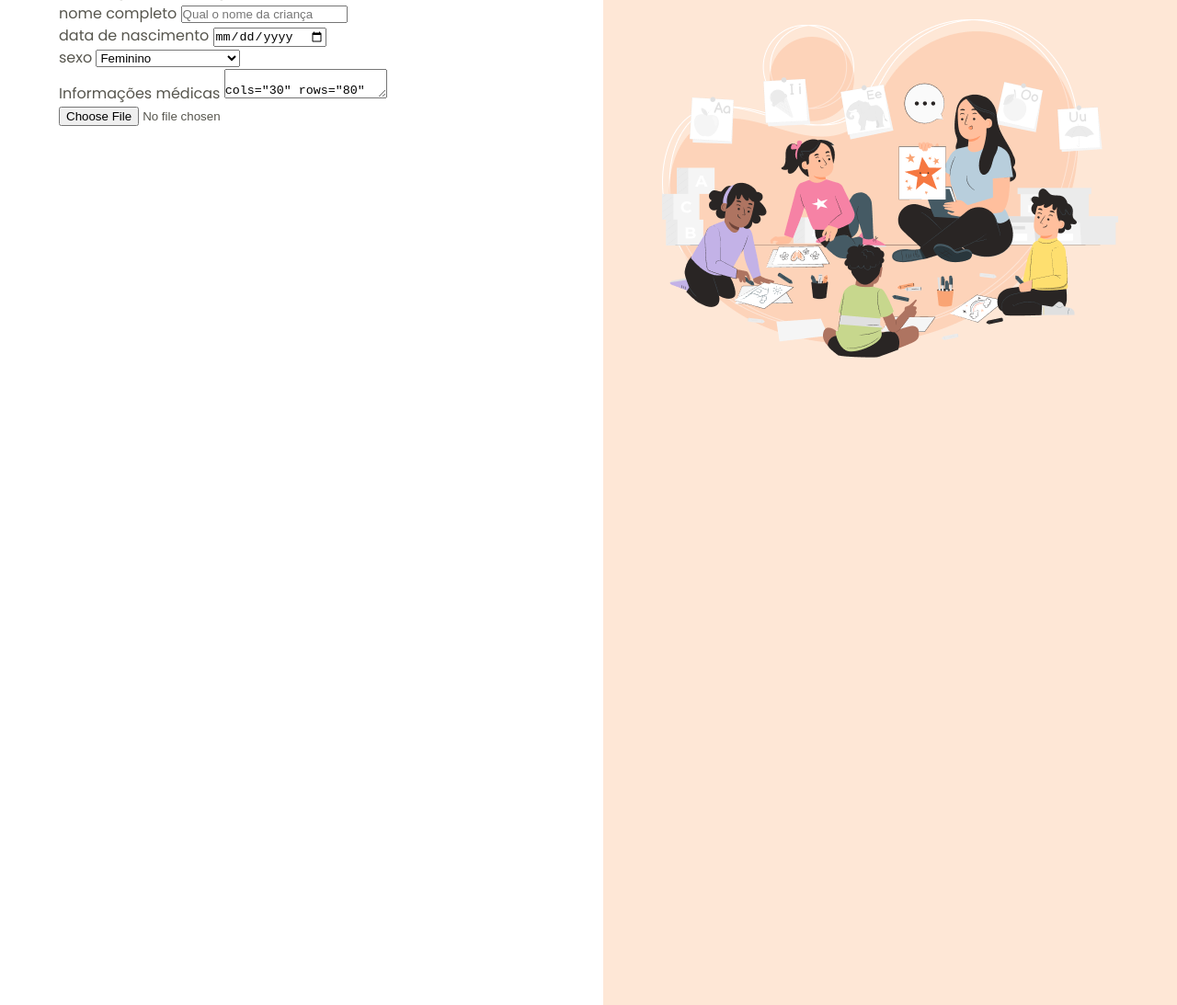
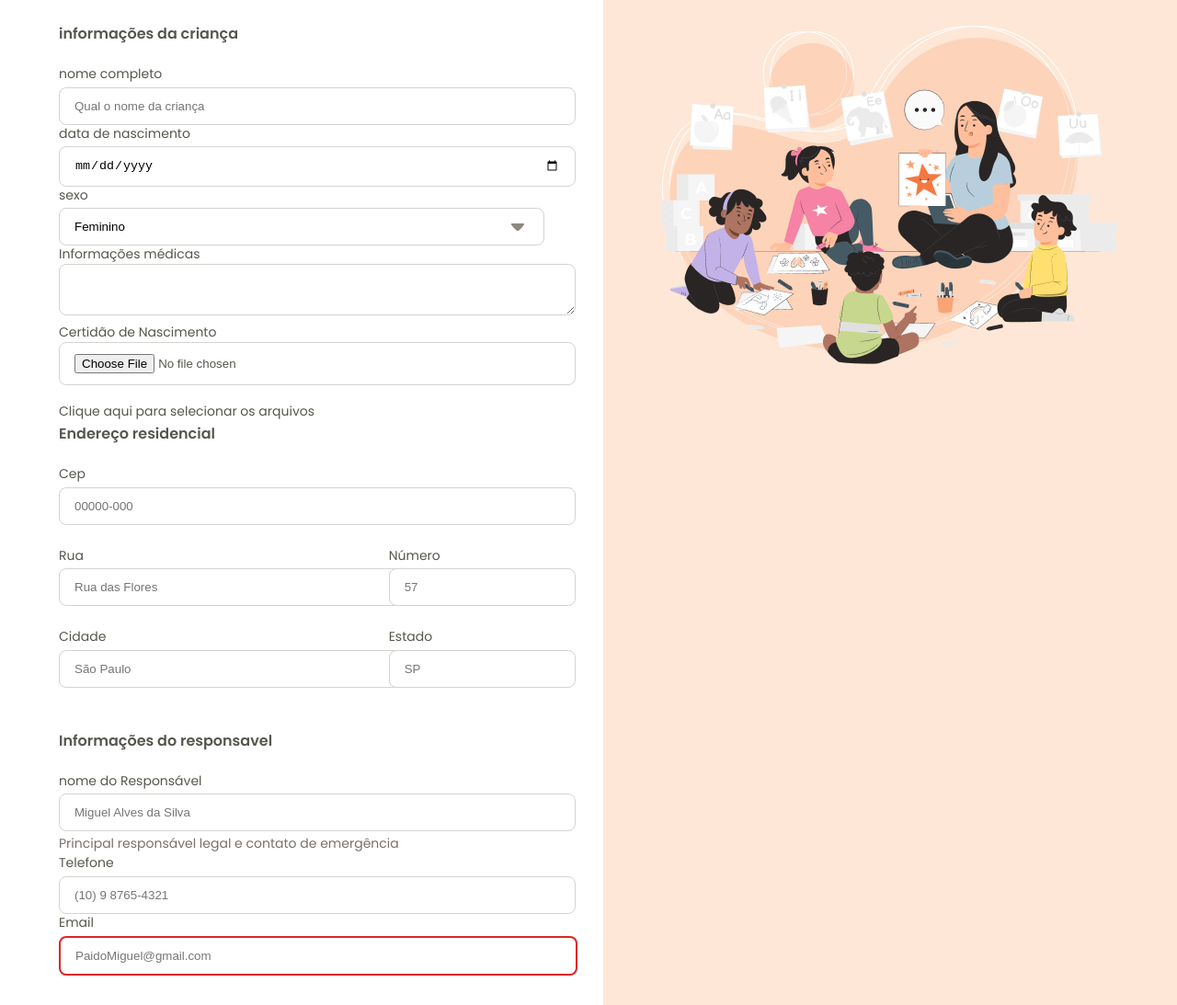
Before and after one commit to KauaEngineer/Enrolment-Form, a plain HTML site: page index.html in a window 1280 px wide and 1682 px high. Shown: the part 219-1312 px from the top of the page at 92% size. Drawn offline with Linux system fonts and the light colour scheme.

Commit message:
estruturando inputs do tipo radio

```diff
--- a/index.html
+++ b/index.html
@@ -41,7 +41,7 @@
 
                     <div class="select-wrapper">
                         <label for="gender">sexo</label>
-                        <select name="gender" id="gender">
+                    <select name="gender" id="gender">
                         <option value="female">Feminino</option>
                         <option value="male">Masculino</option>
                         <option value="Na">Prefiro não Responder</option>
@@ -49,17 +49,106 @@
                     </div>
 
                     <div class="textarea-wrapper">
-                        <label for="medical-info">Informações médicas</label>
+                        <label for="medical-info">Informações médicas<label>
                         <textarea name="medical-info" id="medical-info">
-                        cols="30" rows="80" placeholder="A criança possui alguma condição médica que a escola deve estar ciente? (se sim, especifique)
                         </textarea>
+
                     </div>
 
                     <div class="droparea-wrapper">
+
+                        <label for="birth-file">Certidão de Nascimento<label>
+
+                    <div class="dropzone">
                         <input type="file" id="birth-file" name="birth-file">
                         <img src="assets/icons/cloud-upload.png" alt="">
+                        <p>Clique aqui para selecionar os arquivos</p>
                     </div>
 
+                    </div>
+
+                </fieldset>
+
+                <fieldset class="address">
+                    <legend>Endereço residencial</legend>
+
+                    <div class="input-wrapper">
+                        <label for="cep">Cep</label>
+                        <input type="text" id="cep" name="cep" placeholder="00000-000">
+                    </div>
+
+                    <div class="flex">
+                    <div class="input-wrapper flex-2">
+                        <label for="street">Rua</label>
+                        <input type="text" id="street" name="street" placeholder="Rua das Flores">
+                    </div>
+
+                    <div class="input-wrapper flex-1">
+                        <label for="number">Número</label>
+                        <input type="number" id="number" name="number" placeholder="57">
+                    </div>
+
+                     </div>
+
+                     <div class="flex">
+                    <div class="input-wrapper flex-2">
+                        <label for="city">Cidade</label>
+                        <input type="text" id="city" name="city" placeholder="São Paulo">
+                    </div>
+
+                    <div class="input-wrapper flex-1">
+                        <label for="state">Estado</label>
+                        <input type="state" id="state" name="state" placeholder="SP">
+                    </div>
+                    </div>
+
+                </fieldset>
+
+                <fieldset class="gardian">
+                <legend>Informações do responsavel</legend>
+
+                <div class="input-wrapper">
+                    <label for="gardian">nome do Responsável</label>
+                    <input type="text" id="guardian" placeholder="Miguel Alves da Silva"> <small>Principal responsável legal e contato de emergência</small>
+
+                    <div class="input-wrapper">
+                        <label for="phone">Telefone</label>
+                        <input type="text" id="phone" name="phone" placeholder="(10) 9 8765-4321">
+
+                        <div class="input-wrapper">
+                            <label for="mail">Email</label>
+                            <input type="email" name="mail" id="mail" placeholder="PaidoMiguel@gmail.com" required>
+
+                            <div class="error">
+                                <img src="assets/icons/Vector (6).png" alt="Ícone de lerta Vermelho">
+                                <span>Inira um e-mail válido</span>
+                            </div>
+                        </div>
+
+                    </div>
+                </div>
+                </fieldset>
+
+                <fieldset class="enroll-options">
+                    <legend>Opções de matrícula</legend>
+                    <div class="input-wrapper">
+                        <label for="">Selecione o turno de estudo</label>
+                        <div class="radio-wrapper">
+                            <div class="radio-inner">
+                                <div class="radio-image"></div>
+                                <input type="radio" name="study-shift" value="morning" id="morning">
+                                <img src="assets/icons/sun-cloud-02.png" alt="Imagem de nuvem">
+                                <label for="morning">Manhã</label>
+
+                                <div class="radio-inner">
+                                    <div class="radio-image"></div>
+                                    <input type="radio" name="study-shift" value="Evening" id="Evening">
+                                    <img src="assets/icons/sun-02.png" alt="Imagem de sol">
+                                    <label for="Evening">Tarde</label>
+                                </div>
+                            </div>
+                        </div>
+                    </div>
                 </fieldset>
                 </form>
             </div>
@@ -68,7 +157,8 @@
         <aside>
             <div class="aside-container">
                 <header>
-                    <img src="logo" alt="Logo estrelas do amanhã">
+                    <img src="assets/icons/Vector (7).png" alt="Logo estrelas do amanhã">
+                    <img src="assets/icons/Estrelas do Amanhã.png" alt="Logo estrelas do amanhã">
                     <h1>
                         Porque cada momento de
                         <span class="destaque">aprendizado</span>
--- /dev/null
+++ b/styles/droparea.css
@@ -0,0 +1,34 @@
+.dropzone{
+    border: 1px dashed var(--stroke-default);
+    border-radius: .25rem;
+
+    display: grid;
+    justify-items: center;
+    gap: .5rem;
+
+    text-align: center;
+    padding: 1.75rem 1rem;
+
+    position: relative;
+    & input{
+        position: absolute;
+        width: 100%;
+        height: 100%;
+        inset: 0;
+        opacity: 0;
+    }
+
+    & p {
+        color: #A8A29E;
+    }
+
+    &:hover, &:has(input:focus){
+        border-width: 2px;
+        border-color: var(--stroke-hightlight);
+        background-color: var(--surface-secondary);
+
+        & p {
+            color: var(--text-tertiary);
+        }
+    }
+}
--- /dev/null
+++ b/styles/fields/index.css
@@ -0,0 +1,83 @@
+@import url(droparea.css);
+
+input, textarea, select {
+    appearance: none;
+    width: 100%;
+    border-radius: .5rem;
+    border: 1px solid var(--stroke-default);
+
+    padding: .75rem 1rem;
+}
+
+label {
+    font: var(--text-sm);
+    color: var(--text-secondary);
+
+    display: block;
+    margin-bottom: .25rem;
+}
+
+input:focus,
+select:focus
+textarea:focus
+input[type="date"]:focus-widthin{
+    outline:.25rem solid var(--surface-secondary);
+    border: .125rem solid var(--stroke-primary);
+    outline-offset: .1px;
+}
+
+input[type="date"]{
+
+
+
+
+    &::before{
+        content: "";
+        position: absolute;
+        background: url(../../assets/icons/calendar-03.png)
+        center/contain;
+        right: 1rem;
+        width: 1.25rem;
+        height: 1.25;
+
+        top: 50%;
+        transform: translateY(-50%);
+    }
+}
+
+select{
+    background: url(../../assets/icons/arrow-down-01.png) no-repeat calc(100% - 1rem);
+}
+
+.address .flex{
+    gap: 1.25rem;
+}
+
+input{
+    &:invalid{
+        border: 0.125rem solid var(--semantic-error);
+    }
+
+    & + small {
+        font: var(--text-sm);
+        color: #78716C;
+
+        display: inline-block;
+        margin-top: .25rem;
+    }
+
+    &[required] + .error{
+       display: flex;
+       align-items: center;
+       gap: .25rem;
+
+       font: var(--text-sm);
+       color: var(--semantic-error);
+
+       margin-top: .25rem;
+    }
+
+    &:not(:focus) + .error{
+        display: none;
+    }
+}
--- /dev/null
+++ b/styles/forms.css
@@ -0,0 +1,21 @@
+@import url(fields/index.css);
+
+form{
+    margin-top: 3rem;
+}
+
+fieldset{
+    border: none;
+
+    display: grid;
+    gap: 1.5rem;
+}
+
+legend{
+    font: 600 1rem/1.25 var(--font-family);
+    margin-bottom: 1.5rem;
+}
+
+fieldset + fieldset{
+    margin-top: 3rem;
+}
--- a/styles/global.css
+++ b/styles/global.css
@@ -1,7 +1,6 @@
 *{
     margin:0;
     padding: 0;
-    border-sizing: border-box;
 }
 
 :root {
@@ -39,3 +38,15 @@ h1 .destaque{
 img {
     max-width: 100%;
 }
+
+.flex {
+    display: flex;
+}
+
+.flex-1 {
+    flex: 1;
+}
+
+.flex-2 {
+    flex: 2;
+}
--- a/styles/index.css
+++ b/styles/index.css
@@ -1,2 +1,3 @@
 @import url(global.css);
 @import url(layout.css);
+@import url(forms.css);
```
Also changed, not shown: assets/icons/Estrelas do Amanhã.png (added), assets/icons/Vector (6).png (added), assets/icons/Vector (7).png (added), assets/icons/sun-02.png (added).
